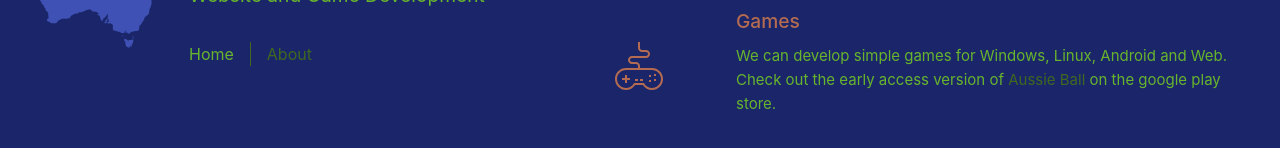
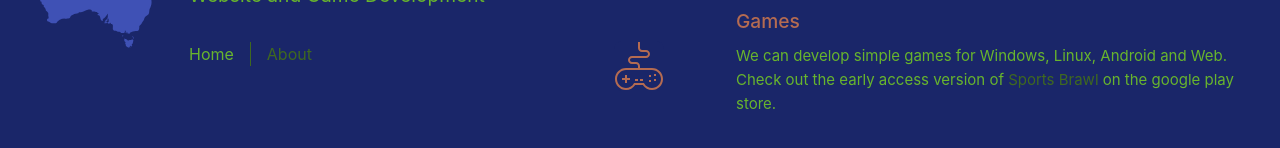
Before and after one commit to FearIndigo/fearindigo-website, a Vue app: page / in a window 1280 px wide. Shown: the part 400-548 px from the top of the page. Built offline with nearby package versions, Linux system fonts and the light colour scheme.

Commit message:
-change demo game link -update readme

```diff
--- a/src/components/HomePageItems.vue
+++ b/src/components/HomePageItems.vue
@@ -29,10 +29,10 @@ import IconGames from "./icons/IconGames.vue";
     <br />
     Check out the early access version of
     <a
-      href="https://play.google.com/store/apps/details?id=com.FearIndigo.AussieBall"
+      href="https://play.google.com/store/apps/details?id=com.FearIndigo.AussieBallQuantum"
       target="_blank"
-      title="Aussie Ball on google play"
-      >Aussie Ball</a
+      title="Sports Brawl on Google Play"
+      >Sports Brawl</a
     >
     on the google play store.
   </PageItem>
```
Also changed, not shown: 1 other file (tests, documents, lock files or other folders).
